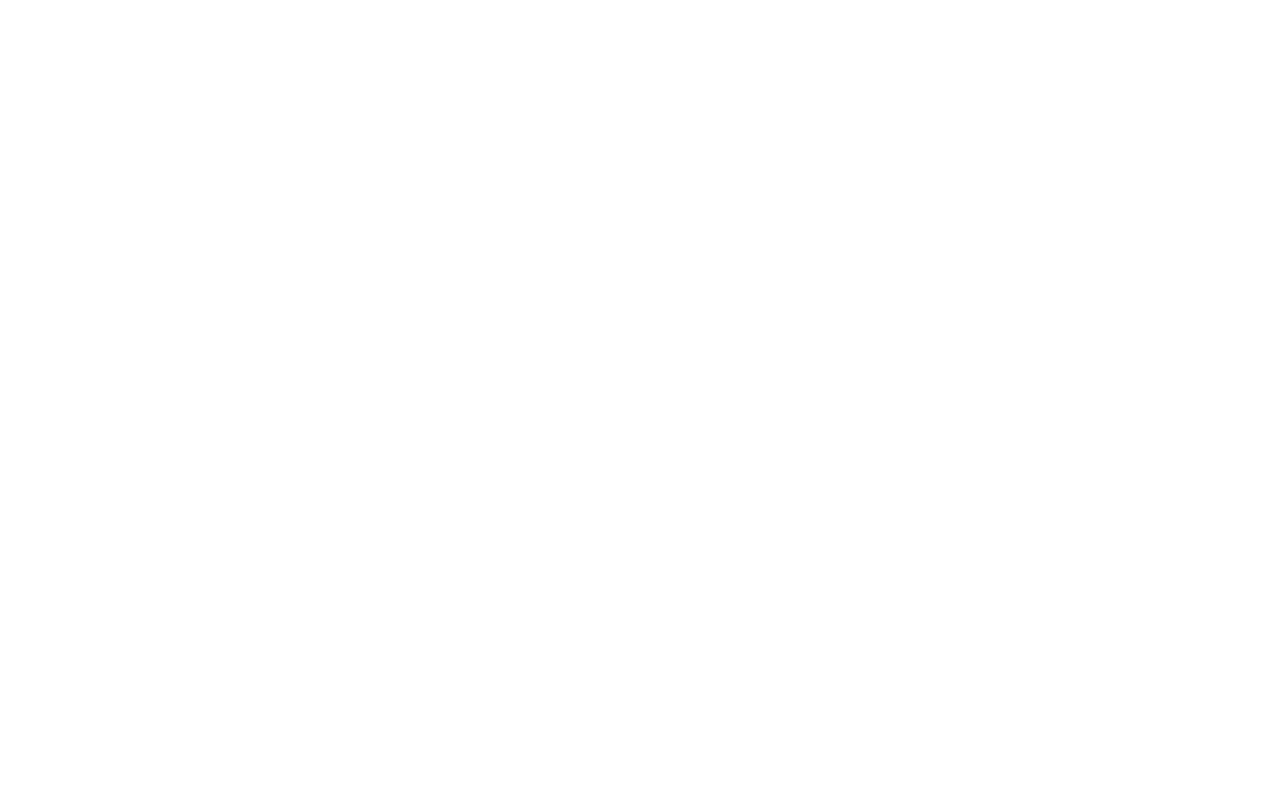
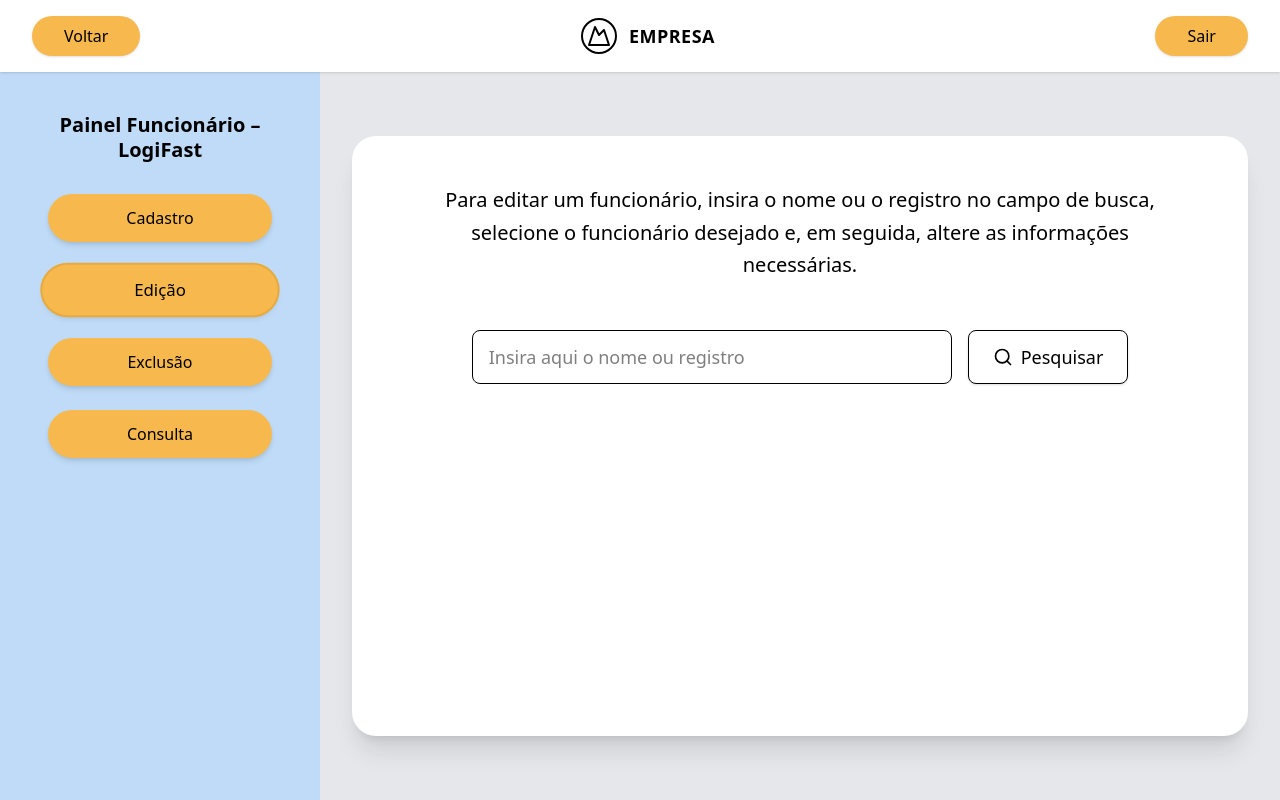
Before and after one commit to luigiikk/front-end-logistic, a React (Vite) app: page /admin/colaboradores/edicao in a window 1280 px wide. Before the commit this address had no page. Built offline with nearby package versions, Linux system fonts and the light colour scheme.

Commit message:
integração api registration

```diff
--- a/src/App.tsx
+++ b/src/App.tsx
@@ -16,9 +16,12 @@ import Login from "./pages/login";
 
 // --- Páginas de Admin ---
 import AdminDashboard from "./pages/Admin/Dashboard";
-import EmployeeList from "./pages/Admin/EmployeeList";
-import EmployeeRegistration from "./pages/Admin/EmployeeRegistration"; // Tela de Cadastro (Inputs Cinzas)
-import EmployeeForm from "./pages/Admin/EmployeeForm"; // Tela de Consulta (Labels Cinzas)
+
+// Importação das telas do Painel de Funcionários
+import EmployeeList from "./pages/Admin/EmployeeList";           // Lista
+import EmployeeRegistration from "./pages/Admin/EmployeeRegistration"; // Cadastro
+import EmployeeForm from "./pages/Admin/EmployeeForm";           // Consulta (Era EmployeeInfo)
+import EmployeeEdit from "./pages/Admin/EmployeeEdit";           // Edição
 
 // --- Página Operador ---
 import OperadorDashboard from "./pages/Operador/Dashboard";
@@ -39,7 +42,7 @@ const operadorNavLinks = adminNavLinks;
 function App() {
   return (
     <Routes>
-      {/* Rotas Públicas */}
+      {/* --- Rotas Públicas --- */}
       <Route element={<Layout />}>
         <Route path="/" element={<Home />} />
         <Route path="/sobre" element={<SobrePage />} />
@@ -51,7 +54,7 @@ function App() {
         <Route path="/login" element={<Login />} />
       </Route>
 
-      {/* Painel Admin (Layout Padrão) */}
+      {/* --- Painel Admin --- */}
       <Route
         path="/admin"
         element={
@@ -65,18 +68,22 @@ function App() {
         <Route index element={<AdminDashboard />} />
       </Route>
 
-      {/* --- Rotas Admin Personalizadas --- */}
+      {/* --- Rotas Admin Personalizadas (Layout Exclusivo) --- */}
 
-      {/* 1. Lista de Colaboradores */}
+      {/* 1. Lista */}
       <Route path="/admin/colaboradores" element={<EmployeeList />} />
 
-      {/* 2. Cadastro (Botão Cadastro) -> Usa EmployeeRegistration */}
+      {/* 2. Cadastro */}
       <Route path="/admin/colaboradores/novo" element={<EmployeeRegistration />} />
 
-      {/* 3. Consulta (Botão Consulta) -> Usa EmployeeForm (que já existia) */}
+      {/* 3. Consulta (Usa EmployeeForm) */}
       <Route path="/admin/colaboradores/consulta" element={<EmployeeForm />} />
 
-      {/* Painel Operador */}
+      {/* 4. Edição */}
+      <Route path="/admin/colaboradores/edicao" element={<EmployeeEdit />} />
+
+
+      {/* --- Painel Operador --- */}
       <Route
         path="/operador"
         element={
--- /dev/null
+++ b/src/pages/Admin/EmployeeEdit/index.tsx
@@ -0,0 +1,137 @@
+// Correção na linha 1: Separamos o useState (valor) do FormEvent (tipo)
+import { useState } from "react";
+import type { FormEvent } from "react";
+
+import { Link } from "react-router-dom";
+import { LuSearch, LuMountain } from "react-icons/lu";
+
+export default function EmployeeEdit() {
+  // Estado para controlar a busca
+  const [searchTerm, setSearchTerm] = useState("");
+  // Estado para armazenar o resultado da busca (simulado)
+  const [searchResult, setSearchResult] = useState<string | null>(null);
+
+  // Função disparada ao enviar o formulário de busca
+  const handleSearch = (e: FormEvent) => {
+    e.preventDefault();
+    // Simulação: Se houver texto, mostra o resultado fixo
+    if (searchTerm.trim() !== "") {
+      setSearchResult("Cauane Galdino, 001");
+    }
+  };
+
+  return (
+    <div className="flex flex-col h-screen w-full bg-gray-200 font-sans">
+
+      {/* --- CABEÇALHO --- */}
+      <header className="flex justify-between items-center px-8 py-4 bg-white shadow-sm z-10">
+        <Link
+          to="/admin/colaboradores"
+          className="bg-[#f7b94d] hover:bg-[#e6aa3e] text-black px-8 py-2 rounded-full font-medium transition-colors shadow-sm cursor-pointer no-underline flex items-center justify-center"
+        >
+          Voltar
+        </Link>
+
+        <div className="flex items-center gap-3">
+          <div className="border-2 border-black rounded-full p-1">
+            <LuMountain className="w-6 h-6 text-black" />
+          </div>
+          <span className="font-bold text-lg tracking-wide text-black">EMPRESA</span>
+        </div>
+
+        <button className="bg-[#f7b94d] hover:bg-[#e6aa3e] text-black px-8 py-2 rounded-full font-medium transition-colors shadow-sm cursor-pointer">
+          Sair
+        </button>
+      </header>
+
+      {/* --- CORPO DA PÁGINA --- */}
+      <div className="flex flex-1 overflow-hidden">
+
+        {/* --- BARRA LATERAL --- */}
+        <aside className="w-1/4 bg-[#bfdbf7] flex flex-col items-center py-10 gap-8 min-w-[250px]">
+          <h2 className="text-xl font-bold text-center px-4 leading-tight text-black">
+            Painel Funcionário – <br /> LogiFast
+          </h2>
+
+          <nav className="flex flex-col gap-6 w-full px-12">
+
+            {/* Link para CADASTRO */}
+            <Link to="/admin/colaboradores/novo" className="w-full no-underline">
+              <button className="w-full bg-[#f7b94d] hover:bg-[#e6aa3e] text-black font-medium py-3 rounded-full shadow-md transition-transform hover:scale-105 cursor-pointer border-none text-base">
+                Cadastro
+              </button>
+            </Link>
+
+            {/* Botão EDIÇÃO (Ativo - sem link) */}
+            <button className="w-full bg-[#f7b94d] text-black font-medium py-3 rounded-full shadow-md scale-105 cursor-default border-none text-base ring-2 ring-[#e6aa3e]">
+              Edição
+            </button>
+
+            {/* Botão EXCLUSÃO */}
+            <button className="w-full bg-[#f7b94d] hover:bg-[#e6aa3e] text-black font-medium py-3 rounded-full shadow-md transition-transform hover:scale-105 cursor-pointer border-none text-base">
+              Exclusão
+            </button>
+
+            {/* Link para CONSULTA */}
+            <Link to="/admin/colaboradores/consulta" className="w-full no-underline">
+              <button className="w-full bg-[#f7b94d] hover:bg-[#e6aa3e] text-black font-medium py-3 rounded-full shadow-md transition-transform hover:scale-105 cursor-pointer border-none text-base">
+                Consulta
+              </button>
+            </Link>
+
+          </nav>
+        </aside>
+
+        {/* --- CONTEÚDO PRINCIPAL --- */}
+        <main className="flex-1 p-8 flex justify-center items-center overflow-y-auto">
+
+          {/* Card Branco */}
+          <div className="bg-white w-full max-w-4xl rounded-3xl shadow-xl p-12 flex flex-col min-h-[600px]">
+
+            <p className="text-xl text-black text-center mb-12 px-8 leading-relaxed">
+              Para editar um funcionário, insira o nome ou o registro no campo de busca,
+              selecione o funcionário desejado e, em seguida, altere as informações necessárias.
+            </p>
+
+            {/* Formulário de Busca */}
+            <form onSubmit={handleSearch} className="flex flex-col md:flex-row justify-center items-center gap-4 mb-12">
+              <input
+                type="text"
+                placeholder="Insira aqui o nome ou registro"
+                value={searchTerm}
+                onChange={(e) => setSearchTerm(e.target.value)}
+                className="w-full md:w-3/5 border border-black rounded-lg py-3 px-4 text-lg text-black outline-none focus:ring-1 focus:ring-black"
+              />
+              <button
+                type="submit"
+                className="flex items-center gap-2 border border-black rounded-lg px-6 py-3 bg-white hover:bg-gray-100 text-black cursor-pointer shadow-sm transition-colors"
+              >
+                <LuSearch className="w-5 h-5" />
+                <span className="text-lg font-medium">Pesquisar</span>
+              </button>
+            </form>
+
+            {/* Resultado da Busca (Aparece só depois de pesquisar) */}
+            {searchResult && (
+              <div className="w-full flex flex-col items-center gap-8 animate-pulse-once">
+                {/* Barra Cinza com o Resultado */}
+                <div className="w-full md:w-4/5 bg-[#d9d9d9] py-4 px-6 text-xl text-black rounded-sm shadow-sm">
+                  {searchResult}
+                </div>
+
+                {/* Botão Editar (Ainda sem ação lógica definida, apenas visual) */}
+                <button
+                  className="bg-[#cfcfcf] border border-black text-black font-bold py-3 px-16 rounded-xl hover:bg-[#b0b0b0] transition-colors shadow-md cursor-pointer text-lg"
+                  onClick={() => alert("Funcionalidade de edição será implementada aqui")}
+                >
+                  Editar
+                </button>
+              </div>
+            )}
+
+          </div>
+        </main>
+      </div>
+    </div>
+  )
+}
--- a/src/pages/Admin/EmployeeForm/index.tsx
+++ b/src/pages/Admin/EmployeeForm/index.tsx
@@ -2,7 +2,7 @@ import { Link } from "react-router-dom";
 import { LuMountain } from "react-icons/lu";
 
 export default function EmployeeForm() {
-  // Configuração dos campos
+  // Configuração dos campos para o layout de CONSULTA
   const fields = [
     { label: "Registro", name: "registro", type: "text", value: "12345" },
     { label: "Nome Completo", name: "nome", type: "text", value: "Fulano de Tal" },
@@ -46,24 +46,25 @@ export default function EmployeeForm() {
 
           <nav className="flex flex-col gap-6 w-full px-12">
 
-            {/* Botão CADASTRO (Link para a tela de Cadastro) */}
+            {/* Link para Cadastro */}
             <Link to="/admin/colaboradores/novo" className="w-full no-underline">
               <button className="w-full bg-[#f7b94d] hover:bg-[#e6aa3e] text-black font-medium py-3 rounded-full shadow-md transition-transform hover:scale-105 cursor-pointer border-none text-base">
                 Cadastro
               </button>
             </Link>
 
-            {/* Outros botões */}
-            {["Edição", "Exclusão"].map((item) => (
-              <button
-                key={item}
-                className="w-full bg-[#f7b94d] hover:bg-[#e6aa3e] text-black font-medium py-3 rounded-full shadow-md transition-transform hover:scale-105 cursor-pointer border-none text-base"
-              >
-                {item}
+            {/* Link para Edição (ADICIONADO) */}
+            <Link to="/admin/colaboradores/edicao" className="w-full no-underline">
+              <button className="w-full bg-[#f7b94d] hover:bg-[#e6aa3e] text-black font-medium py-3 rounded-full shadow-md transition-transform hover:scale-105 cursor-pointer border-none text-base">
+                Edição
               </button>
-            ))}
+            </Link>
 
-            {/* Botão CONSULTA (Ativo - Sem Link) */}
+            <button className="w-full bg-[#f7b94d] hover:bg-[#e6aa3e] text-black font-medium py-3 rounded-full shadow-md transition-transform hover:scale-105 cursor-pointer border-none text-base">
+              Exclusão
+            </button>
+
+            {/* Consulta ATIVO */}
             <button className="w-full bg-[#f7b94d] text-black font-medium py-3 rounded-full shadow-md scale-105 cursor-default border-none text-base ring-2 ring-[#e6aa3e]">
               Consulta
             </button>
--- a/src/pages/Admin/EmployeeList/index.tsx
+++ b/src/pages/Admin/EmployeeList/index.tsx
@@ -1,7 +1,6 @@
 import { Link } from "react-router-dom";
 import { LuSearch, LuMountain } from "react-icons/lu";
 
-// Dados simulados
 const employees = [
   "Cauane Galdino",
   "Leoman Cássio",
@@ -14,10 +13,11 @@ export default function EmployeeList() {
   const totalRows = 10;
   const emptyRows = Math.max(0, totalRows - employees.length);
 
+
+
   return (
     <div className="flex flex-col h-screen w-full bg-gray-200 font-sans">
 
-      {/* --- CABEÇALHO --- */}
       <header className="flex justify-between items-center px-8 py-4 bg-white shadow-sm z-10">
         <Link
           to="/admin"
@@ -38,10 +38,8 @@ export default function EmployeeList() {
         </button>
       </header>
 
-      {/* --- CORPO DA PÁGINA --- */}
       <div className="flex flex-1 overflow-hidden">
 
-        {/* --- BARRA LATERAL --- */}
         <aside className="w-1/4 bg-[#bfdbf7] flex flex-col items-center py-10 gap-8 min-w-[250px]">
           <h2 className="text-xl font-bold text-center px-4 leading-tight text-black">
             Painel Funcionário – <br /> LogiFast
@@ -49,24 +47,26 @@ export default function EmployeeList() {
 
           <nav className="flex flex-col gap-6 w-full px-12">
 
-            {/* Botão CADASTRO -> Vai para EmployeeRegistration */}
+            {/* Link para Cadastro */}
             <Link to="/admin/colaboradores/novo" className="w-full no-underline">
               <button className="w-full bg-[#f7b94d] hover:bg-[#e6aa3e] text-black font-medium py-3 rounded-full shadow-md transition-transform hover:scale-105 cursor-pointer border-none text-base">
                 Cadastro
               </button>
             </Link>
 
-            {/* Botão Edição */}
-            <button className="w-full bg-[#f7b94d] hover:bg-[#e6aa3e] text-black font-medium py-3 rounded-full shadow-md transition-transform hover:scale-105 cursor-pointer border-none text-base">
-              Edição
-            </button>
+            {/* Link para Edição (CORRIGIDO) */}
+            <Link to="/admin/colaboradores/edicao" className="w-full no-underline">
+              <button className="w-full bg-[#f7b94d] hover:bg-[#e6aa3e] text-black font-medium py-3 rounded-full shadow-md transition-transform hover:scale-105 cursor-pointer border-none text-base">
+                Edição
+              </button>
+            </Link>
 
-            {/* Botão Exclusão */}
+            {/* Exclusão (Ainda sem rota) */}
             <button className="w-full bg-[#f7b94d] hover:bg-[#e6aa3e] text-black font-medium py-3 rounded-full shadow-md transition-transform hover:scale-105 cursor-pointer border-none text-base">
               Exclusão
             </button>
 
-            {/* Botão CONSULTA -> Vai para EmployeeForm (Visualizar) */}
+            {/* Link para Consulta */}
             <Link to="/admin/colaboradores/consulta" className="w-full no-underline">
               <button className="w-full bg-[#f7b94d] hover:bg-[#e6aa3e] text-black font-medium py-3 rounded-full shadow-md transition-transform hover:scale-105 cursor-pointer border-none text-base">
                 Consulta
@@ -76,7 +76,6 @@ export default function EmployeeList() {
           </nav>
         </aside>
 
-        {/* --- LISTA --- */}
         <main className="flex-1 p-8 flex justify-center items-start overflow-y-auto">
           <div className="bg-white w-full max-w-5xl rounded-3xl shadow-xl overflow-hidden flex flex-col min-h-[600px]">
             <div className="p-8">
--- a/src/pages/Admin/EmployeeRegistration/index.tsx
+++ b/src/pages/Admin/EmployeeRegistration/index.tsx
@@ -1,11 +1,65 @@
 import { Link } from "react-router-dom";
 import { LuMountain } from "react-icons/lu";
+import {api} from "../../../api/lib/api"
+import { useState } from "react";
 
 export default function EmployeeRegistration() {
+ type FormData = {
+  name: string;
+  employee_roles: number[];
+  company_id: string;
+  email: string;
+  phone_number: string;
+  password: string;
+};
+
+const [formData, setFormData] = useState<FormData>({
+  name: "",
+  employee_roles: [],
+  company_id: "",
+  email: "",
+  phone_number: "",
+  password: "",
+});
+
+function selectRoles(roleId: number) {
+  setFormData(prev => ({
+    ...prev,
+    employee_roles: [roleId]
+  }));
+}
+
+const getTeste = (roleId: number) => {
+    setFormData(prev => ({
+    ...prev,
+    employee_roles: [roleId]
+  }));
+}
+
+  const handleChange = (e: React.ChangeEvent<HTMLInputElement>) => {
+    const { name, value } = e.target;
+    setFormData({ ...formData, [name]: value });
+  };
+
+  async function handleSubmit(e: React.FormEvent) {
+    e.preventDefault();
+    try {
+      await api.post("/company", {
+        name: formData.name,
+        email: formData.email,
+        password: formData.password,
+        company_id: formData.company_id,
+        phone_number: formData.phone_number,
+      });
+      alert("Cadastro realizado com sucesso! Agora faça login.");
+      setFormData({ name: "", email: "", password: "", employee_roles: [], phone_number: "",company_id: "", });
+    } catch (err: any) {
+      alert("Erro ao cadastrar: " + (err?.response?.data?.message || err?.message));
+    }
+  }
   return (
     <div className="flex flex-col h-screen w-full bg-gray-200 font-sans">
 
-      {/* --- CABEÇALHO --- */}
       <header className="flex justify-between items-center px-8 py-4 bg-white shadow-sm z-10">
         <Link
           to="/admin/colaboradores"
@@ -26,10 +80,8 @@ export default function EmployeeRegistration() {
         </button>
       </header>
 
-      {/* --- CORPO DA PÁGINA --- */}
       <div className="flex flex-1 overflow-hidden">
 
-        {/* --- BARRA LATERAL --- */}
         <aside className="w-1/4 bg-[#bfdbf7] flex flex-col items-center py-10 gap-8 min-w-[250px]">
           <h2 className="text-xl font-bold text-center px-4 leading-tight text-black">
             Painel Funcionário – <br /> LogiFast
@@ -37,22 +89,22 @@ export default function EmployeeRegistration() {
 
           <nav className="flex flex-col gap-6 w-full px-12">
 
-            {/* Botão CADASTRO (Ativo - Sem Link ou Link para si mesmo) */}
+            {/* Cadastro ATIVO (Sem link ou link para si mesmo) */}
             <button className="w-full bg-[#f7b94d] text-black font-medium py-3 rounded-full shadow-md scale-105 cursor-default border-none text-base ring-2 ring-[#e6aa3e]">
               Cadastro
             </button>
 
-            {/* Botões Placeholder */}
-            {["Edição", "Exclusão"].map((item) => (
-              <button
-                key={item}
-                className="w-full bg-[#f7b94d] hover:bg-[#e6aa3e] text-black font-medium py-3 rounded-full shadow-md transition-transform hover:scale-105 cursor-pointer border-none text-base"
-              >
-                {item}
+            {/* Link para Edição (CORRIGIDO) */}
+            <Link to="/admin/colaboradores/edicao" className="w-full no-underline">
+              <button className="w-full bg-[#f7b94d] hover:bg-[#e6aa3e] text-black font-medium py-3 rounded-full shadow-md transition-transform hover:scale-105 cursor-pointer border-none text-base">
+                Edição
               </button>
-            ))}
+            </Link>
 
-            {/* Botão CONSULTA (Link para a tela de Consulta) */}
+            <button className="w-full bg-[#f7b94d] hover:bg-[#e6aa3e] text-black font-medium py-3 rounded-full shadow-md transition-transform hover:scale-105 cursor-pointer border-none text-base">
+              Exclusão
+            </button>
+
             <Link to="/admin/colaboradores/consulta" className="w-full no-underline">
               <button className="w-full bg-[#f7b94d] hover:bg-[#e6aa3e] text-black font-medium py-3 rounded-full shadow-md transition-transform hover:scale-105 cursor-pointer border-none text-base">
                 Consulta
@@ -62,7 +114,6 @@ export default function EmployeeRegistration() {
           </nav>
         </aside>
 
-        {/* --- CONTEÚDO PRINCIPAL (Formulário de Cadastro) --- */}
         <main className="flex-1 p-8 flex justify-center items-center overflow-y-auto">
           <div className="bg-white w-full max-w-4xl rounded-3xl shadow-xl p-10 flex flex-col justify-center min-h-[600px]">
             <h1 className="text-3xl text-center mb-8 font-normal text-black">
@@ -70,22 +121,21 @@ export default function EmployeeRegistration() {
             </h1>
 
             <form className="flex flex-col gap-4 w-full px-4 md:px-12">
-              <input type="text" placeholder="Registro" className="w-full bg-[#d9d9d9] border border-gray-500 rounded-xl py-3 px-4 text-lg text-black placeholder-black outline-none focus:ring-2 focus:ring-gray-400 shadow-inner" />
-              <input type="text" placeholder="Nome Completo" className="w-full bg-[#d9d9d9] border border-gray-500 rounded-xl py-3 px-4 text-lg text-black placeholder-black outline-none focus:ring-2 focus:ring-gray-400 shadow-inner" />
-              <input type="text" placeholder="Telefone" className="w-full bg-[#d9d9d9] border border-gray-500 rounded-xl py-3 px-4 text-lg text-black placeholder-black outline-none focus:ring-2 focus:ring-gray-400 shadow-inner" />
-              <input type="email" placeholder="Email" className="w-full bg-[#d9d9d9] border border-gray-500 rounded-xl py-3 px-4 text-lg text-black placeholder-black outline-none focus:ring-2 focus:ring-gray-400 shadow-inner" />
+              <input name="name"value={formData.name} onChange={handleChange} type="text" placeholder="Nome Completo" className="w-full bg-[#d9d9d9] border border-gray-500 rounded-xl py-3 px-4 text-lg text-black placeholder-black outline-none focus:ring-2 focus:ring-gray-400 shadow-inner" />
+              <input name="phone_number" value={formData.phone_number} onChange={handleChange} type="text" placeholder="Telefone" className="w-full bg-[#d9d9d9] border border-gray-500 rounded-xl py-3 px-4 text-lg text-black placeholder-black outline-none focus:ring-2 focus:ring-gray-400 shadow-inner" />
+              <input name="email" value={formData.email} onChange={handleChange} type="email" placeholder="Email" className="w-full bg-[#d9d9d9] border border-gray-500 rounded-xl py-3 px-4 text-lg text-black placeholder-black outline-none focus:ring-2 focus:ring-gray-400 shadow-inner" />
 
-              <select className="w-full bg-[#d9d9d9] border border-gray-500 rounded-xl py-3 px-4 text-lg text-black outline-none focus:ring-2 focus:ring-gray-400 appearance-none shadow-inner cursor-pointer" defaultValue="">
+              <select name="employeeRoles" onChange={(e) => selectRoles(Number(e.target.value))} className="w-full bg-[#d9d9d9] border border-gray-500 rounded-xl py-3 px-4 text-lg text-black outline-none focus:ring-2 focus:ring-gray-400 appearance-none shadow-inner cursor-pointer" defaultValue="">
                 <option value="" disabled>Selecione o cargo</option>
-                <option value="motorista">Motorista</option>
-                <option value="operador">Operador Logístico</option>
-                <option value="administrativo">Administrativo</option>
+                <option value="1">Motorista</option>
+                <option value="2">Operador Logístico</option>
+                <option value="3">Administrativo</option>
               </select>
 
-              <input type="password" placeholder="Senha" className="w-full bg-[#d9d9d9] border border-gray-500 rounded-xl py-3 px-4 text-lg text-black placeholder-black outline-none focus:ring-2 focus:ring-gray-400 shadow-inner" />
+              <input name="password" value={formData.password} onChange={handleChange} type="password" placeholder="Senha" className="w-full bg-[#d9d9d9] border border-gray-500 rounded-xl py-3 px-4 text-lg text-black placeholder-black outline-none focus:ring-2 focus:ring-gray-400 shadow-inner" />
 
               <div className="flex justify-center mt-6">
-                <button type="submit" className="bg-[#cfcfcf] border border-gray-600 text-black font-bold py-3 px-12 rounded-xl hover:bg-[#b0b0b0] transition-colors shadow-md cursor-pointer">
+                <button onClick={handleSubmit} type="submit" className="bg-[#cfcfcf] border border-gray-600 text-black font-bold py-3 px-12 rounded-xl hover:bg-[#b0b0b0] transition-colors shadow-md cursor-pointer">
                   Cadastre
                 </button>
               </div>
```
Also changed, not shown: src/Img/logo2.png (deleted), 1 other file (tests, documents, lock files or other folders).
